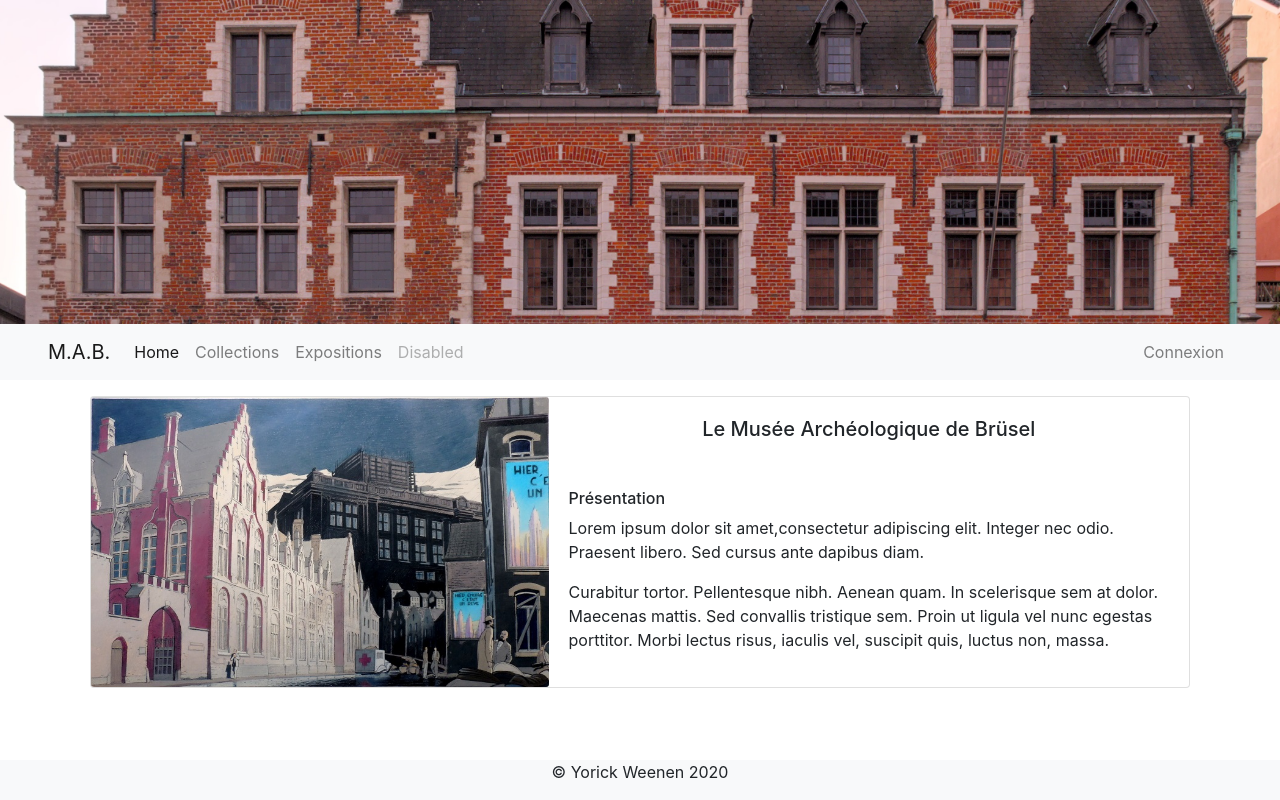
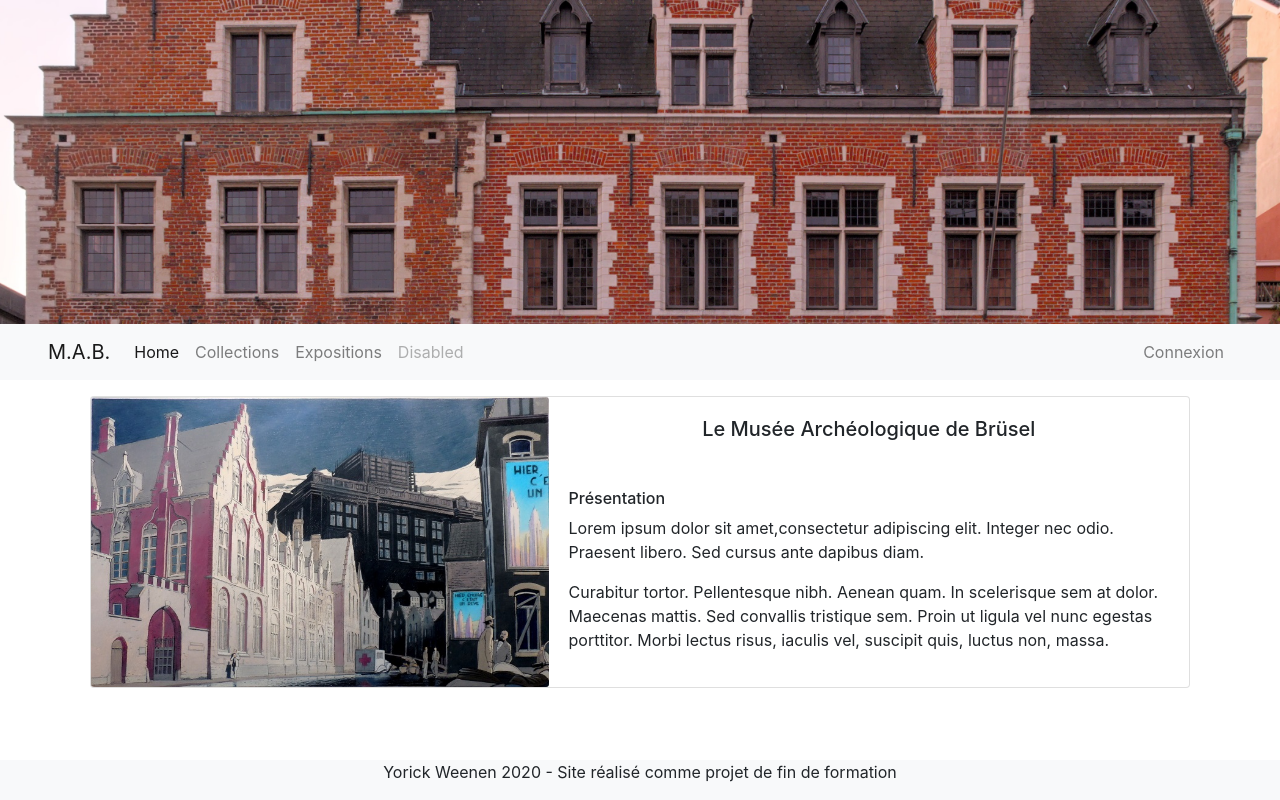
Before and after one commit to Weptak/mab-front, an Angular app: page /welcome in a window 1280 px wide. Built offline with nearby package versions, Linux system fonts and the light colour scheme; no server answers.

Commit message:
Footer update

```diff
--- a/src/app/Components/footer/footer.component.html
+++ b/src/app/Components/footer/footer.component.html
@@ -1,3 +1,5 @@
 <div class="footer fixed-bottom bg-light">
-  <p class="text-center">© Yorick Weenen 2020</p>
+  <p class="text-center">
+    Yorick Weenen 2020 - Site réalisé comme projet de fin de formation
+  </p>
 </div>
```
